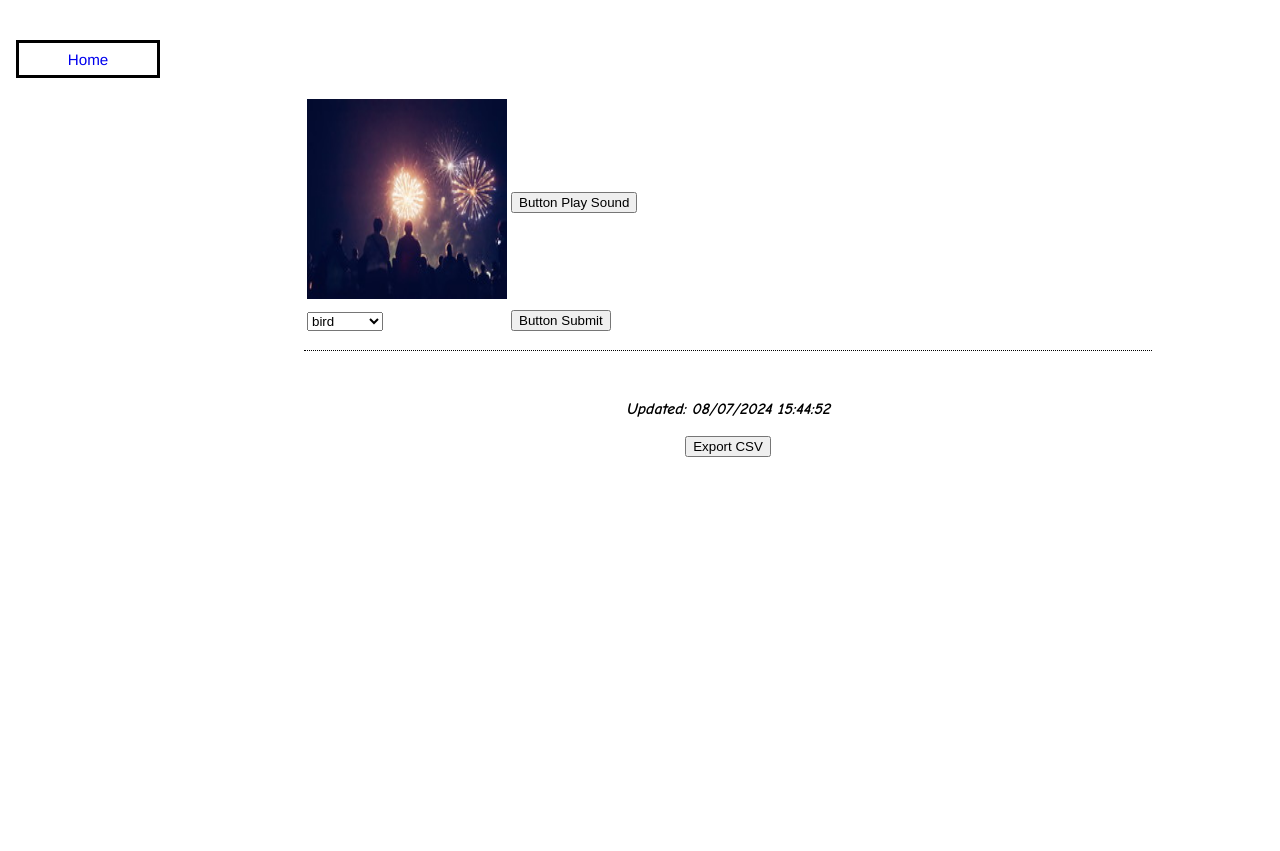
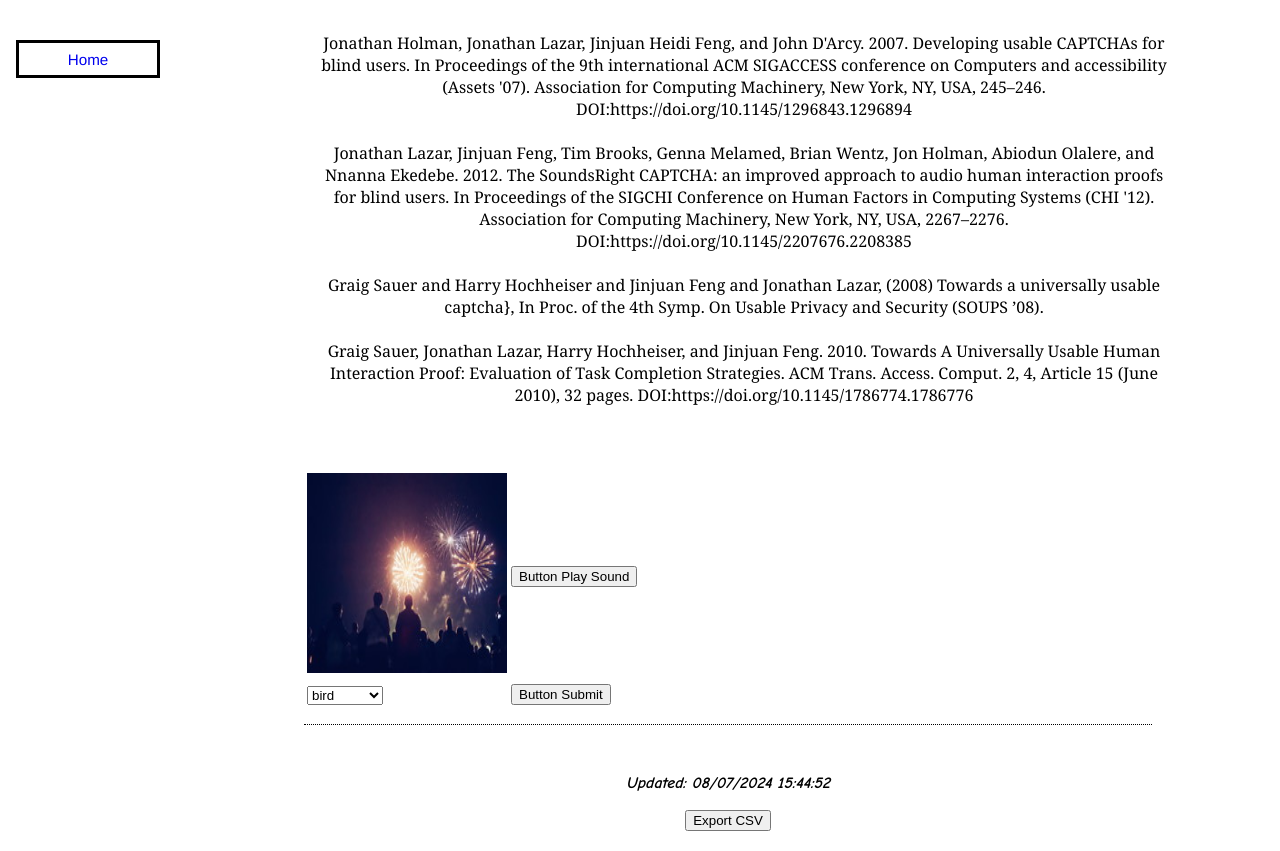
Before and after one commit to schmeelk/usabilitytesting, a plain HTML site: page page5.html in a window 1280 px wide. Before the commit the page ends 800 px from the top, so only its background shows below. Drawn offline with Linux system fonts and the light colour scheme.

Commit message:
bug fix on page 5

```diff
--- a/page5.html
+++ b/page5.html
@@ -25,6 +25,21 @@
 https://www.jotform.com/blog/how-to-add-captcha-to-google-forms/
 -->
 <div class="box">
+
+Jonathan Holman, Jonathan Lazar, Jinjuan Heidi Feng, and John D'Arcy. 2007. Developing usable CAPTCHAs for blind users. In Proceedings of the 9th international ACM SIGACCESS conference on Computers and accessibility (Assets '07). Association for Computing Machinery, New York, NY, USA, 245–246. DOI:https://doi.org/10.1145/1296843.1296894
+
+
+<br><br>
+
+Jonathan Lazar, Jinjuan Feng, Tim Brooks, Genna Melamed, Brian Wentz, Jon Holman, Abiodun Olalere, and Nnanna Ekedebe. 2012. The SoundsRight CAPTCHA: an improved approach to audio human interaction proofs for blind users. In Proceedings of the SIGCHI Conference on Human Factors in Computing Systems (CHI '12). Association for Computing Machinery, New York, NY, USA, 2267–2276. DOI:https://doi.org/10.1145/2207676.2208385
+
+<br><br>
+
+Graig Sauer and Harry Hochheiser and Jinjuan Feng and Jonathan Lazar, (2008) Towards a universally usable captcha}, In Proc. of the 4th Symp. On Usable Privacy and Security (SOUPS ’08).
+
+<br><br>
+
+Graig Sauer, Jonathan Lazar, Harry Hochheiser, and Jinjuan Feng. 2010. Towards A Universally Usable Human Interaction Proof: Evaluation of Task Completion Strategies. ACM Trans. Access. Comput. 2, 4, Article 15 (June 2010), 32 pages. DOI:https://doi.org/10.1145/1786774.1786776
 
 
 </div>
--- a/page5script.js
+++ b/page5script.js
@@ -61,7 +61,6 @@ function onPlaySoundButtonClick() {
 
 function onSubmitButtonClick() {
     //alert('Submit Button clicked!');
-	audio.stop();
     solve_end = Date.now();
 	submit_time = solve_end - solve_start;
 	submit_attempt_count = submit_attempt_count + 1;
```
